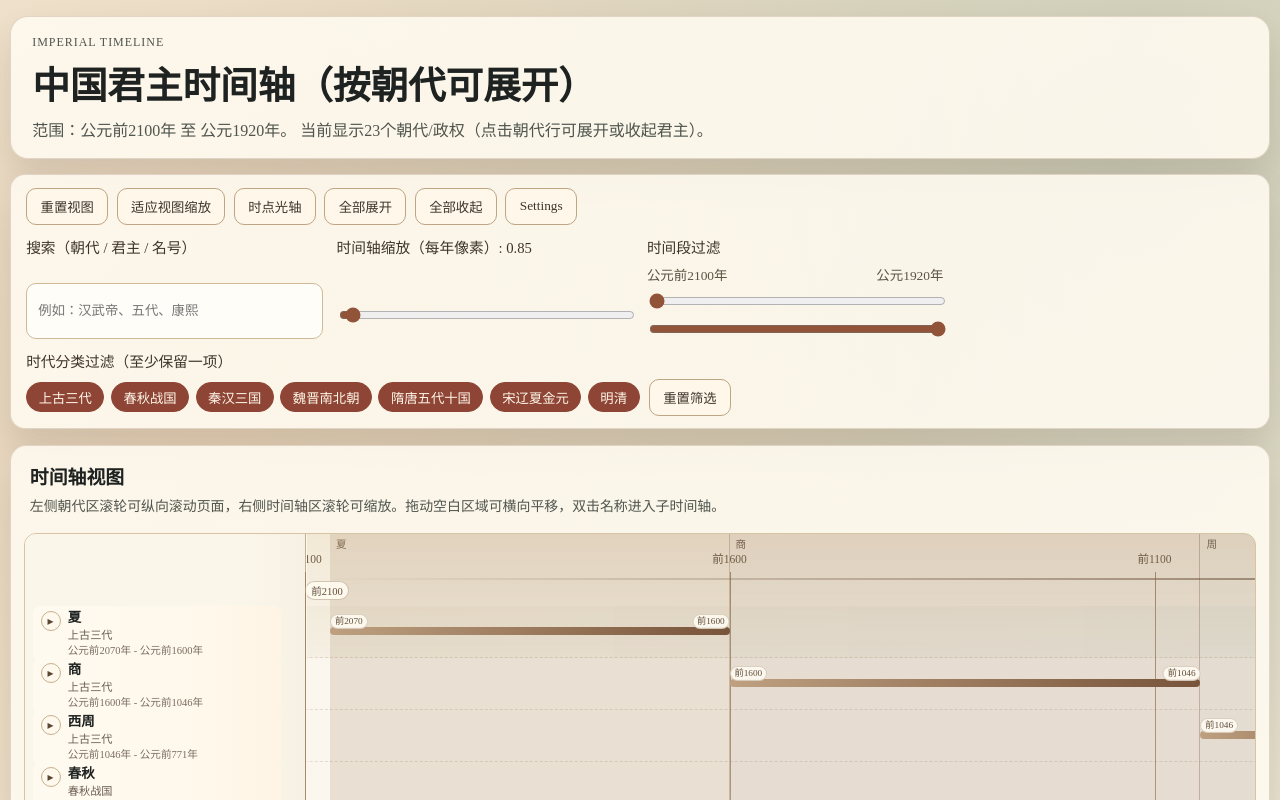
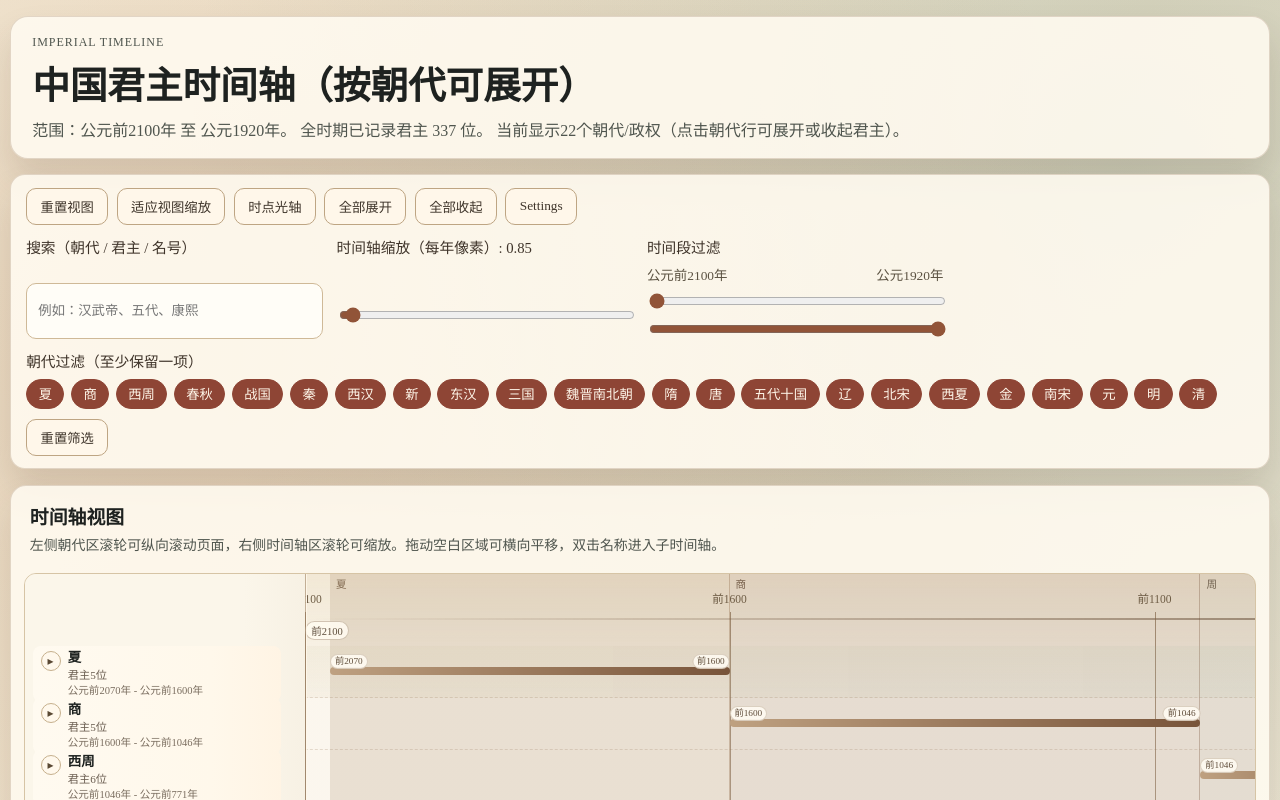
Before and after one commit to TXC-ALON/TimeLine, a React (Vite) app: page / in a window 1280 px wide. Shown: the top 800 px of the page. Built offline with nearby package versions, Linux system fonts and the light colour scheme; a web font is replaced by a local one; what cn-era would draw is missing.

Commit message:
feat: refine dynasty filtering and merge wu zhou into tang

```diff
--- a/src/App.jsx
+++ b/src/App.jsx
@@ -37,6 +37,7 @@ const FIVE_DYNASTIES_TEN_KINGDOM_IDS = new Set([
   'ten-southern-han',
   'ten-northern-han'
 ])
+const TANG_MERGE_IDS = new Set(['tang', 'wu-zhou'])
 
 const PERIOD_BANDS = [
   { id: 'band-xia', label: '夏', startYear: -2070, endYear: -1600, color: '#8f6c49' },
@@ -553,6 +554,7 @@ function mergePeriodGroups(inputGroups) {
   const threeKingdomGroups = []
   const weiJinGroups = []
   const fiveDynGroups = []
+  const tangGroups = []
 
   inputGroups.forEach((group) => {
     if (group.category === '春秋战国') {
@@ -569,6 +571,10 @@ function mergePeriodGroups(inputGroups) {
     }
     if (FIVE_DYNASTIES_TEN_KINGDOM_IDS.has(group.id)) {
       fiveDynGroups.push(group)
+      return
+    }
+    if (TANG_MERGE_IDS.has(group.id)) {
+      tangGroups.push(group)
       return
     }
     normalGroups.push(group)
@@ -657,6 +663,24 @@ function mergePeriodGroups(inputGroups) {
     })
   }
 
+  if (tangGroups.length > 0) {
+    const startYear = Math.min(...tangGroups.map((group) => group.startYear))
+    const rulers = tangGroups
+      .flatMap((group) =>
+        group.rulers.map((ruler) => (group.id === 'wu-zhou' ? annotateRuler(ruler, group.name) : ruler))
+      )
+      .sort((a, b) => getRulerPoint(a, startYear) - getRulerPoint(b, startYear))
+
+    merged.push({
+      id: 'tang',
+      name: '唐',
+      category: '隋唐五代十国',
+      startYear,
+      endYear: Math.max(...tangGroups.map((group) => group.endYear)),
+      rulers
+    })
+  }
+
   return merged
 }
 
@@ -762,15 +786,22 @@ function App() {
     })
   }, [])
 
-  const categories = useMemo(() => {
-    return [...new Set(sortedDynasties.map((item) => item.category))]
+  const allDynastyFilterIds = useMemo(() => sortedDynasties.map((item) => item.id), [sortedDynasties])
+  const totalRecordedRulerCount = useMemo(() => {
+    const uniqueRulerIds = new Set()
+    sortedDynasties.forEach((dynasty) => {
+      dynasty.rulers.forEach((ruler) => {
+        uniqueRulerIds.add(ruler.id)
+      })
+    })
+    return uniqueRulerIds.size
   }, [sortedDynasties])
 
   const [isDragging, setIsDragging] = useState(false)
   const [searchText, setSearchText] = useState('')
   const [zoom, setZoom] = useState(DEFAULT_SCALE)
   const [yearWindow, setYearWindow] = useState([TIMELINE_MIN_YEAR, TIMELINE_MAX_YEAR])
-  const [activeCategories, setActiveCategories] = useState(categories)
+  const [activeDynastyIds, setActiveDynastyIds] = useState(allDynastyFilterIds)
   const [expandedDynasties, setExpandedDynasties] = useState(new Set())
   const [selectedKey, setSelectedKey] = useState(`dynasty:${sortedDynasties[0]?.id ?? ''}`)
   const [tooltip, setTooltip] = useState(null)
@@ -787,7 +818,7 @@ function App() {
 
   const filteredDynasties = useMemo(() => {
     return sortedDynasties.reduce((result, dynasty) => {
-      if (!activeCategories.includes(dynasty.category)) {
+      if (!activeDynastyIds.includes(dynasty.id)) {
         return result
       }
       if (!overlap(dynasty.startYear, dynasty.endYear, windowStart, windowEnd)) {
@@ -821,7 +852,7 @@ function App() {
       })
       return result
     }, [])
-  }, [activeCategories, normalizedSearch, sortedDynasties, windowEnd, windowStart])
+  }, [activeDynastyIds, normalizedSearch, sortedDynasties, windowEnd, windowStart])
 
   const dynastyLookup = useMemo(() => {
     const map = new Map()
@@ -997,7 +1028,8 @@ function App() {
     }
     const scopeText = isSubTimeline ? `（子时间轴：${subTimelineDynasty.name}）` : ''
     const header = `时点：${formatYear(clampedProbeYear)}${scopeText}`
-    const summary = `在该时点存活君主：${probeRecords.length}位`
+    const reigningCount = probeRecords.reduce((count, item) => (item.isReigning ? count + 1 : count), 0)
+    const summary = `在该时点存活君主：${probeRecords.length}位；在位君主：${reigningCount}位`
     const rows = probeRecords.map((item, index) => {
       const ageText = typeof item.age === 'number' ? `${item.age}岁` : '年龄未知'
       const reignText = item.isReigning ? `在位第${item.reignYearsSoFar}年` : '未在位'
@@ -1007,6 +1039,10 @@ function App() {
     })
     return [header, summary, ...rows].join('\n')
   }, [clampedProbeYear, isSubTimeline, isYearProbeActive, probeRecords, subTimelineDynasty])
+  const probeReigningCount = useMemo(
+    () => probeRecords.reduce((count, item) => (item.isReigning ? count + 1 : count), 0),
+    [probeRecords]
+  )
 
   const handleCopyProbeReport = async () => {
     if (!probeReportText) {
@@ -1266,13 +1302,13 @@ function App() {
     event.stopPropagation()
   }
 
-  const toggleCategory = (category) => {
-    setActiveCategories((current) => {
-      if (current.includes(category)) {
-        const next = current.filter((item) => item !== category)
+  const toggleDynastyFilter = (dynastyId) => {
+    setActiveDynastyIds((current) => {
+      if (current.includes(dynastyId)) {
+        const next = current.filter((item) => item !== dynastyId)
         return next.length ? next : current
       }
-      return [...current, category]
+      return [...current, dynastyId]
     })
   }
 
@@ -1309,7 +1345,7 @@ function App() {
 
   const resetFilters = () => {
     setSearchText('')
-    setActiveCategories(categories)
+    setActiveDynastyIds(allDynastyFilterIds)
     setYearWindow([TIMELINE_MIN_YEAR, TIMELINE_MAX_YEAR])
     setSubTimelineId(null)
     setZoom(DEFAULT_SCALE)
@@ -1441,6 +1477,7 @@ function App() {
         <h1>中国君主时间轴（按朝代可展开）</h1>
         <p>
           范围：{formatYear(axisMinYear)} 至 {formatYear(axisMaxYear)}。
+          全时期已记录君主 {totalRecordedRulerCount} 位。
           {isSubTimeline
             ? ` 当前为子时间轴：${subTimelineDynasty.name}。`
             : ` 当前显示${filteredDynasties.length}个朝代/政权（点击朝代行可展开或收起君主）。`}
@@ -1537,20 +1574,20 @@ function App() {
           </div>
 
           <div className="control-block wide">
-            <label>时代分类过滤（至少保留一项）</label>
+            <label>朝代过滤（至少保留一项）</label>
             <div className="dynasty-filter-row">
               <div className="dynasty-grid">
-                {categories.map((category) => {
-                  const active = activeCategories.includes(category)
+                {sortedDynasties.map((dynasty) => {
+                  const active = activeDynastyIds.includes(dynasty.id)
                   return (
                     <button
-                      key={category}
+                      key={dynasty.id}
                       className={`dynasty-chip ${active ? 'active' : ''}`}
-                      onClick={() => toggleCategory(category)}
+                      onClick={() => toggleDynastyFilter(dynasty.id)}
                       type="button"
                       aria-pressed={active}
                     >
-                      {category}
+                      {dynasty.name}
                     </button>
                   )
                 })}
@@ -1671,7 +1708,7 @@ function App() {
                     <div className="probe-float-head">
                       <div>
                         <strong>{formatYear(clampedProbeYear)}</strong>
-                        <span>存活 {probeRecords.length} 位</span>
+                        <span>存活 {probeRecords.length} 位 · 在位 {probeReigningCount} 位</span>
                       </div>
                       <div className="probe-head-actions">
                         <button className="secondary-btn probe-mini-btn" type="button" onClick={handleCopyProbeReport}>
@@ -1757,6 +1794,7 @@ function App() {
                   const endX = getXByYear(dynasty.endYear)
                   const width = Math.max(12, endX - startX)
                   const expanded = expandedDynasties.has(dynasty.id)
+                  const dynastyRulerCount = dynasty.rulers.length
 
                   return (
                     <div
@@ -1817,7 +1855,7 @@ function App() {
                           }}
                         >
                           <strong>{dynasty.name}</strong>
-                          <span className="meta">{dynasty.category}</span>
+                          <span className="meta">君主{dynastyRulerCount}位</span>
                           <span className="range">{formatPeriod(dynasty.startYear, dynasty.endYear)}</span>
                         </div>
                       </div>
@@ -1826,8 +1864,8 @@ function App() {
                         style={{ left: `${startX}px`, width: `${width}px` }}
                         onMouseEnter={(event) =>
                           showTooltip(event, dynasty.name, [
-                            `类别：${dynasty.category}`,
                             `区间：${formatPeriod(dynasty.startYear, dynasty.endYear)}`,
+                            `君主：${dynastyRulerCount}位`,
                             '点击可打开中文维基百科'
                           ])
                         }
```
